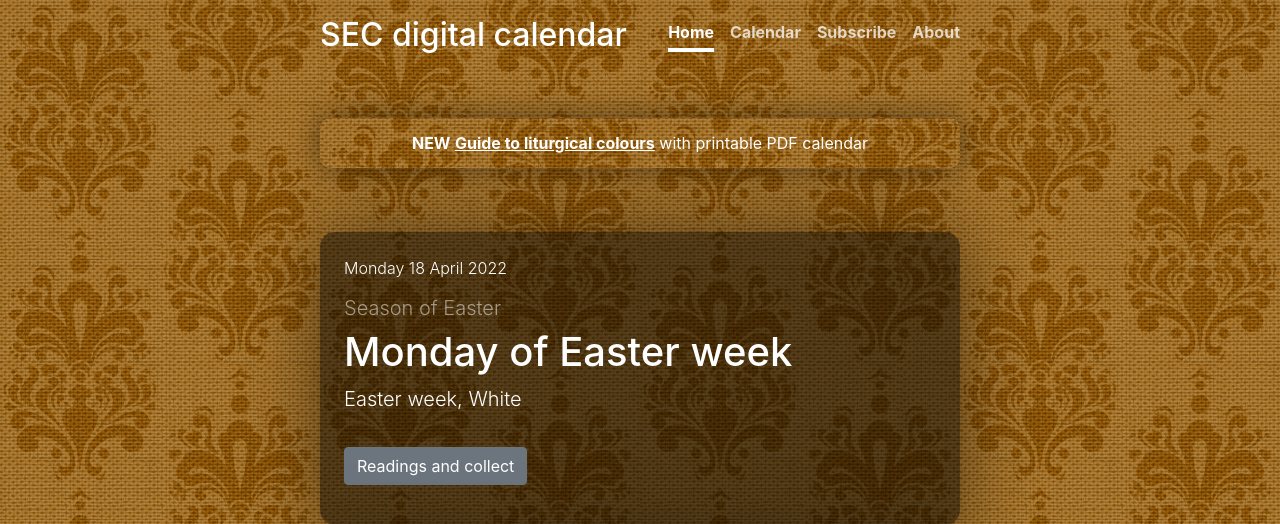
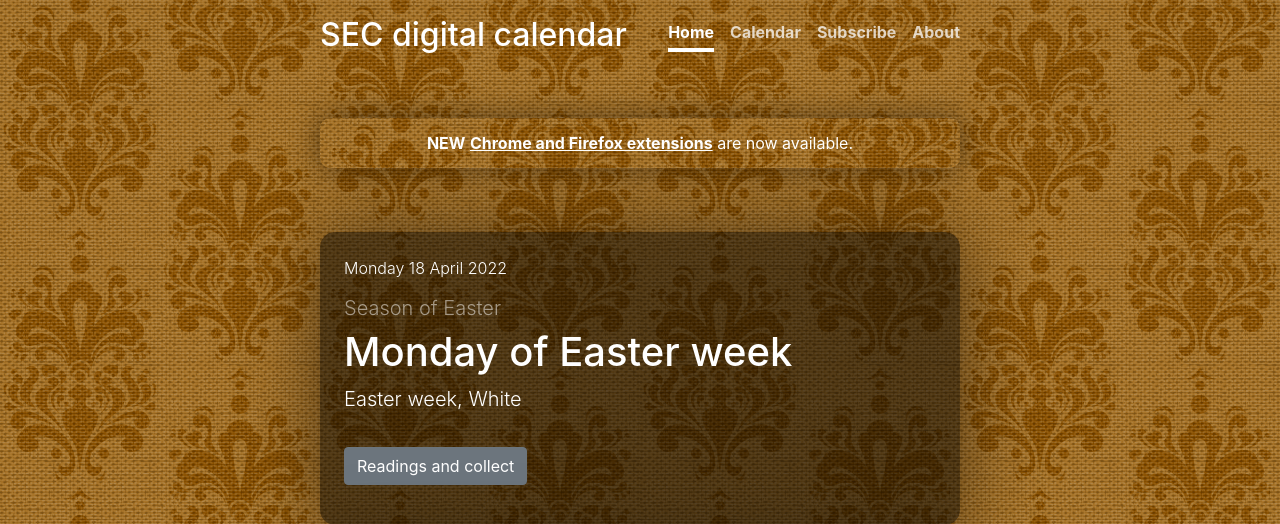
Before and after one commit to garethjmsaunders/sec-digital-calendar-website, a PHP site: page / in a window 1280 px wide. Shown: the top 524 px of the page. Run offline with PHP 8.4, Linux system fonts and the light colour scheme.

Commit message:
FEAT (Homepage) Add alert for extensions
Add notice to expire in 1 month for new extensions.

```diff
--- a/index.php
+++ b/index.php
@@ -83,12 +83,12 @@
         <!-- Notice for Liturgical colours calendar -->
         <?php
             $current_ts  = time();
-            $deadline_ts = mktime(0,0,0,5,2,2022);  // The date.  First 3 zeros are time then month, day and year
+            $deadline_ts = mktime(0,0,0,6,17,2022);  // The date.  First 3 zeros are time then month, day and year
             if ($current_ts < $deadline_ts) {
         ?>
             <!-- Display before deadline -->
             <div class="alert alert-dark text-center damask-<?php echo("$today_theme"); ?> alert-sec" role="alert">
-                <strong>NEW</strong> <a href="colours/" class="alert-link">Guide to liturgical colours</a> with printable PDF calendar
+                <strong>NEW</strong> <a href="extension/" class="alert-link">Chrome and Firefox extensions</a> are now available.
             </div>
         <?php } else { ?>
             <!-- Display after deadline -->
```
